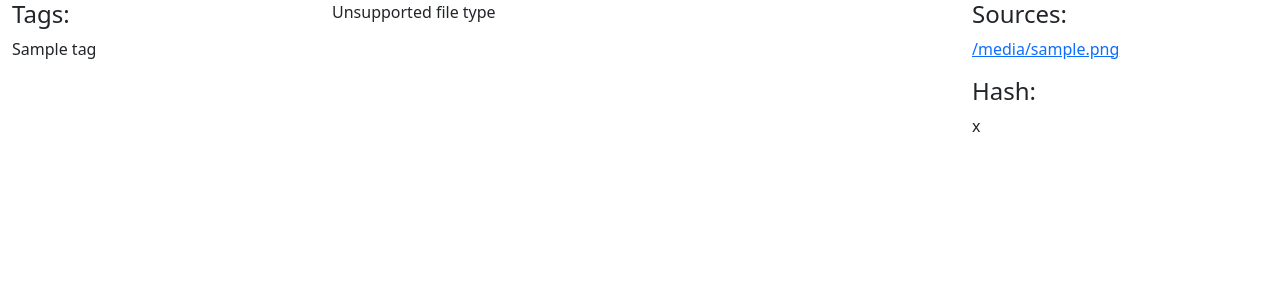
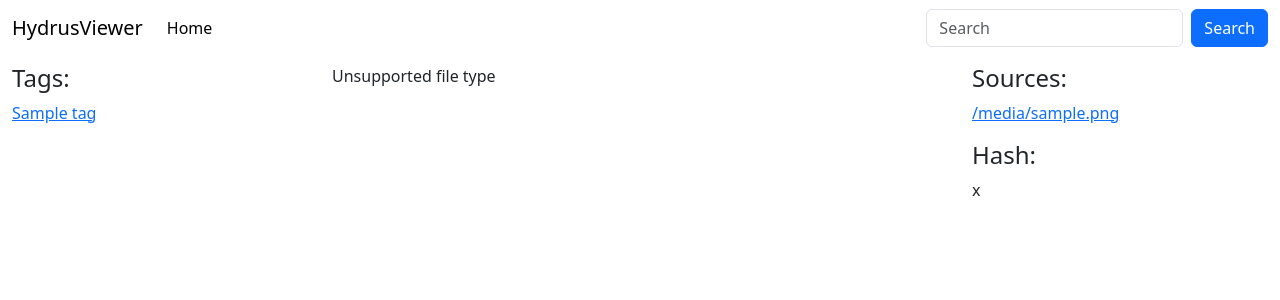
Before and after one commit to viktor02/hydrus-viewer, a Flask app: template hydrus_viewer/templates/view_page.html in a window 1280 px wide. Shown: the top 300 px of the page. Run offline with Flask 2, Linux system fonts and the light colour scheme; the template is opened without the code that fills it: most values are stand-ins (such as "Sample title", 1, 10 or a date in 2020); parts of the project's set-up code (start-up, migrations or seed data) failed here and were passed over.

Commit message:
search now by comma, version command argument, search EP also works by GET request, added header for pages, colored links for tags on view page

```diff
--- a/hydrus_viewer/hydrus.py
+++ b/hydrus_viewer/hydrus.py
@@ -17,7 +17,9 @@ class Hydrus:
             sys.exit(-1)
 
     def get_page(self, query, number, only_archived=True):
-        tags = query.split(" ")
+        tags = query.split(",")
+        tags = [i.strip() for i in tags]
+
         self.logger.info(f"Searching page {number} by tags: {tags}")
         if only_archived:
             tags.append("system:archive")
--- a/hydrus_viewer/main.py
+++ b/hydrus_viewer/main.py
@@ -2,11 +2,12 @@ import argparse
 import logging
 import io
 
+import flask
 from flask import Flask, render_template, request, send_file, abort
+import importlib.metadata
+
 
 from .hydrus import Hydrus
-
-__VERSION__ = "0.1.0"
 
 app = Flask(__name__)
 
@@ -14,6 +15,7 @@ parser = argparse.ArgumentParser(prog='hydrus-viewer')
 parser.add_argument('access_key')
 parser.add_argument('--bind', default="127.0.0.1")
 parser.add_argument('--port', default=8020)
+parser.add_argument('-v', '--version', action='version', version=importlib.metadata.version("hydrus_viewer"))
 args = parser.parse_args()
 
 logging.basicConfig(level=logging.INFO)
@@ -30,10 +32,13 @@ def index():
     return render_template("main_page.html")
 
 
-@app.route("/search/<int:page>", methods=["POST"])
+@app.route("/search/<int:page>", methods=["POST", "GET"])
 def search(page=1):
     """ page with found content """
-    query = request.form["tags"]
+    if flask.request.method == 'POST':
+        query = request.form["tags"]
+    else:
+        query = request.args.get('tags')
 
     logger.info(f"Query: {query}")
 
--- /dev/null
+++ b/hydrus_viewer/templates/header.html
@@ -0,0 +1,19 @@
+<nav class="navbar navbar-expand-lg navbar-light pb-3">
+  <div class="container-fluid">
+    <a class="navbar-brand" href="#">HydrusViewer</a>
+    <button class="navbar-toggler" type="button" data-bs-toggle="collapse" data-bs-target="#navbarSupportedContent" aria-controls="navbarSupportedContent" aria-expanded="false" aria-label="Toggle navigation">
+      <span class="navbar-toggler-icon"></span>
+    </button>
+    <div class="collapse navbar-collapse" id="navbarSupportedContent">
+      <ul class="navbar-nav me-auto mb-2 mb-lg-0">
+        <li class="nav-item">
+          <a class="nav-link active" aria-current="page" href="{{ url_for('index') }}">Home</a>
+        </li>
+      </ul>
+      <form class="d-flex" method="POST" action="{{ url_for('search', page=1) }}">
+        <input class="form-control me-2" name="tags" type="search" placeholder="Search" aria-label="Search">
+        <button class="btn btn-primary" type="submit">Search</button>
+      </form>
+    </div>
+  </div>
+</nav>
--- a/hydrus_viewer/templates/main_page.html
+++ b/hydrus_viewer/templates/main_page.html
@@ -19,7 +19,7 @@
             <div class="col-12">
                 <form method="POST" class="search" action="{{ url_for('search', page=1) }}">
                     <div class="input-group d-flex justify-content-center">
-                        <input type="text" name="tags" class="form-control" placeholder="Search tags like 1girl">
+                        <input type="text" name="tags" class="form-control" placeholder="Search tags like 1girl. The separator is a comma">
                         <button type="submit" class="btn btn-primary">Search</button>
                     </div>
                 </form>
--- a/hydrus_viewer/templates/search_results.html
+++ b/hydrus_viewer/templates/search_results.html
@@ -9,6 +9,7 @@
     <link rel="icon" type="image/png" href="{{ url_for('static', filename='favicon.png')}}">
 </head>
 <body>
+{% include "header.html" %}
 <div class="container">
     <div class="row text-center text-lg-start">
         {% for file_id in file_ids %}
@@ -32,6 +33,8 @@
         </form>
     </div>
 
+    <script src="https://cdn.jsdelivr.net/npm/bootstrap@5.0.2/dist/js/bootstrap.bundle.min.js" integrity="sha384-MrcW6ZMFYlzcLA8Nl+NtUVF0sA7MsXsP1UyJoMp4YLEuNSfAP+JcXn/tWtIaxVXM" crossorigin="anonymous"></script>
+
 </div>
 </body>
 </html>
--- a/hydrus_viewer/templates/view_page.html
+++ b/hydrus_viewer/templates/view_page.html
@@ -12,12 +12,15 @@
 
 </head>
 <body>
+{% include "header.html" %}
 <div class="container-fluid">
     <div class="row">
         <div class="col-md-3 order-lg-1">
             <h4>Tags:</h4>
             <ul class="list-unstyled">
-                {% for tag in tags %} <li>{{ tag }}</li> {% endfor %}
+                {% for tag in tags %}
+                <li><a href="{{ url_for('search', page=1, tags=tag) }}">{{ tag }}</a></li>
+                {% endfor %}
             </ul>
 
         </div>
@@ -46,6 +49,35 @@
             {{ img_hash }}
         </div>
     </div>
+    <script src="https://cdn.jsdelivr.net/npm/bootstrap@5.0.2/dist/js/bootstrap.bundle.min.js" integrity="sha384-MrcW6ZMFYlzcLA8Nl+NtUVF0sA7MsXsP1UyJoMp4YLEuNSfAP+JcXn/tWtIaxVXM" crossorigin="anonymous"></script>
+
+    <script>
+        function colorTags() {
+            // get the list of tags
+            const tagList = document.querySelectorAll("ul li a");
+            var tagsArray = [];
+            // Create a dictionary for the tag color mapping
+            const tagColors = {
+                creator: "blue",
+                meta: "green",
+                character: "purple",
+                default: "black"
+            }
+
+            // iterate over the tags and check if it has a colon
+            tagList.forEach(tag => {
+                if (tag.textContent.includes(":")) {
+                    var leftWord = tag.textContent.split(":")[0];
+                    // Retrieve color from the dictionary and apply it to the tag
+                    tag.style.color = tagColors[leftWord] || tagColors.default;
+
+                    tagsArray.push(tag);
+                }
+            });
+        }
+        document.addEventListener("DOMContentLoaded", colorTags);
+
+    </script>
 </div>
 
 </body>
--- a/pyproject.toml
+++ b/pyproject.toml
@@ -4,7 +4,7 @@ build-backend = "setuptools.build_meta"
 
 [project]
 name = "hydrus_viewer"
-version = "0.1.0"
+version = "0.1.1"
 authors = [
     {name = "Viktor Karpov", email = "v@vitka-k.ru"},
 ]
```
Lines whose indentation alone changed are shown as unchanged.
